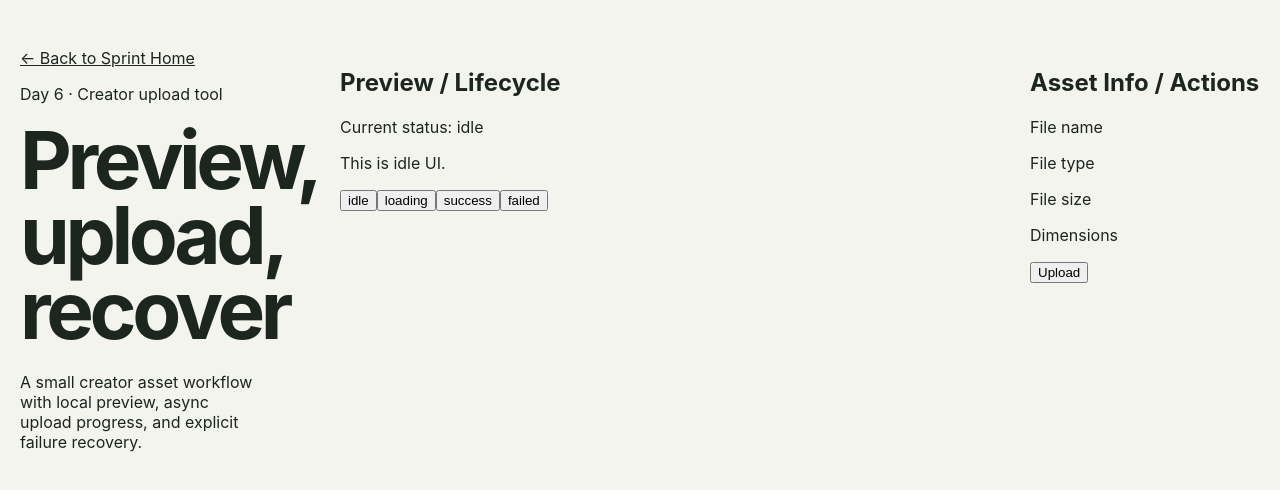
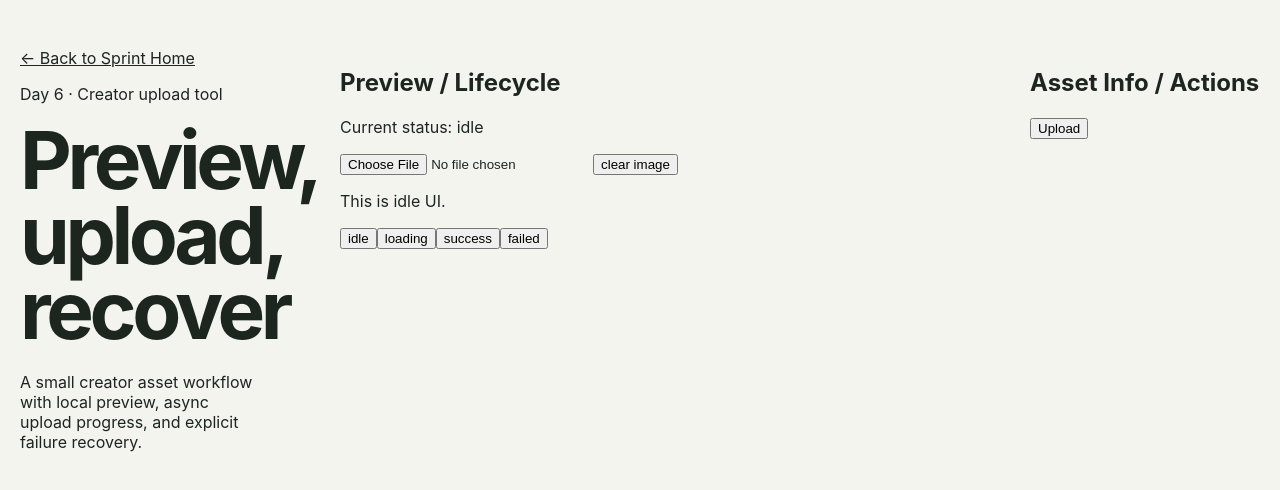
Before and after one commit to stuartchendev/7-day-frontend-production-sprint, a React (Vite) app: page /day-6 in a window 1280 px wide. Shown: the top 490 px of the page. Built offline with nearby package versions, Linux system fonts and the light colour scheme.

Commit message:
feat(day-6): add local image preview and asset info

```diff
--- a/src/days/day-6/DaySixPage.tsx
+++ b/src/days/day-6/DaySixPage.tsx
@@ -1,10 +1,58 @@
-import { useState } from "react";
+import { useState, useEffect } from "react";
 import type { UploadStatus } from "./types";
 import { Link } from "react-router-dom";
 import './day-six.css'
 
 export function DaySixPage(){
     const [status, setStatus] = useState<UploadStatus>('idle');
+    const [selectedFile, setSelectedFile] = useState<File|null>(null);
+    const [previewUrl, setPreviewUrl] = useState<string|null>(null);
+    const [imageDimensions, setImageDimensions] = useState<{
+        width: number;
+        height: number;
+    } | null>(null);
+    function handleFileChange(event: React.ChangeEvent<HTMLInputElement>){
+        const file = event.target.files?.[0] ?? null;
+
+        setSelectedFile(file);
+    }
+
+    function handleClear() {
+        setSelectedFile(null);
+    }
+    // for preview url
+    useEffect(() => {
+        if (!selectedFile) {
+            setPreviewUrl(null);
+            return;
+        }
+
+        const url = URL.createObjectURL(selectedFile);
+        setPreviewUrl(url);
+
+        return () => {
+            URL.revokeObjectURL(url);
+        };
+    }, [selectedFile]);
+
+    // for image width/height
+    useEffect(()=>{
+        if(!previewUrl){
+            setImageDimensions(null);
+            return;
+        }
+        const image = new Image();
+
+        image.onload = () => {
+            setImageDimensions({
+                width: image.naturalWidth,
+                height: image.naturalHeight,
+            })
+        }
+
+        image.src = previewUrl;
+    }, [previewUrl])
+
 return (
     <main className="day-six">
         <div className="day-six__intro">
@@ -31,6 +79,18 @@ return (
 
                 <p>Current status: {status}</p>
 
+                <input
+                    type="file"
+                    accept="image/"
+                    onChange={handleFileChange}
+                />
+                <button type="button" onClick={()=>handleClear()}>clear image</button>
+                {previewUrl && (
+                    <img
+                        src={previewUrl}
+                        alt="Selected preview"
+                    />
+                )}
                 {status === "idle" &&
                     <p>This is idle UI.</p>
                 }
@@ -80,12 +140,14 @@ return (
 
             <section>
                 <h2>Asset Info / Actions</h2>
-
-                <p>File name</p>
-                <p>File type</p>
-                <p>File size</p>
-                <p>Dimensions</p>
-
+                {selectedFile && (
+                    <div>
+                        <p>{selectedFile.name}</p>
+                        <p>{selectedFile.type}</p>
+                        <p>{selectedFile.size} bytes</p>
+                        <p>Dimensions: {imageDimensions?.width} x {imageDimensions?.height} px</p>
+                    </div>
+                )}
                 <button type="button">
                     Upload
                 </button>
```
